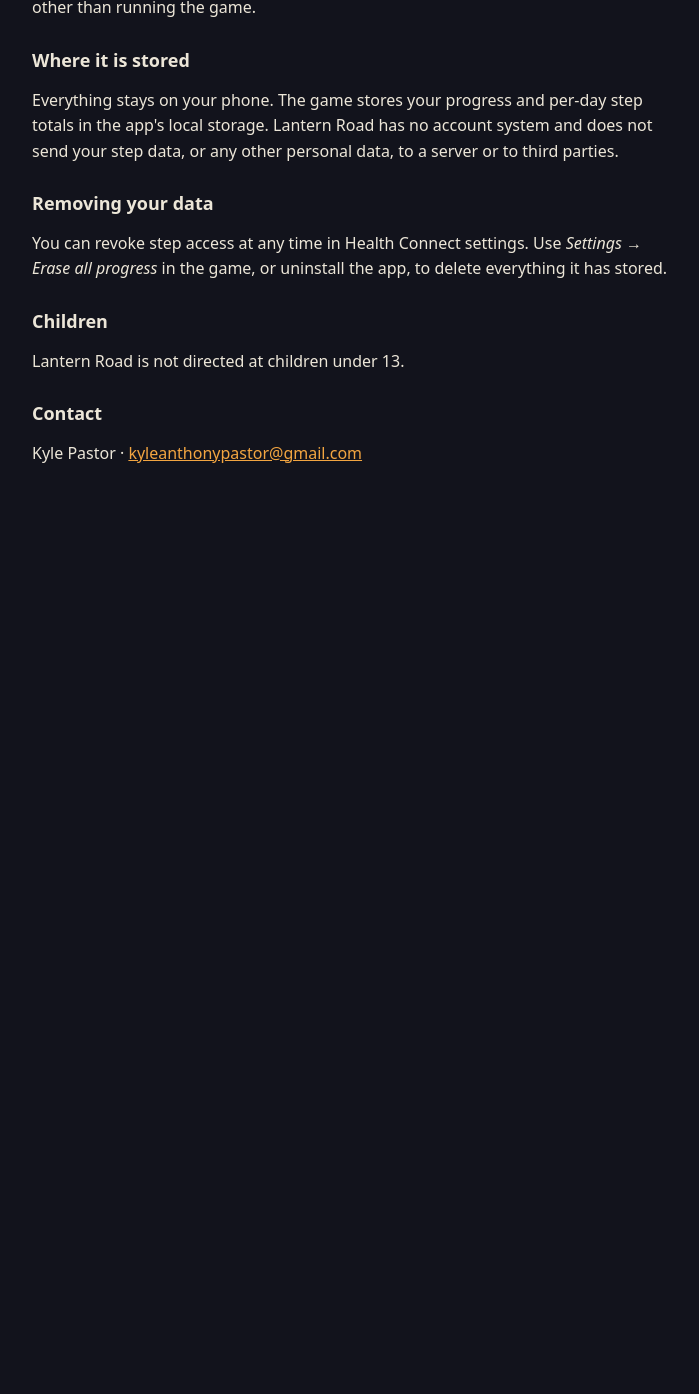
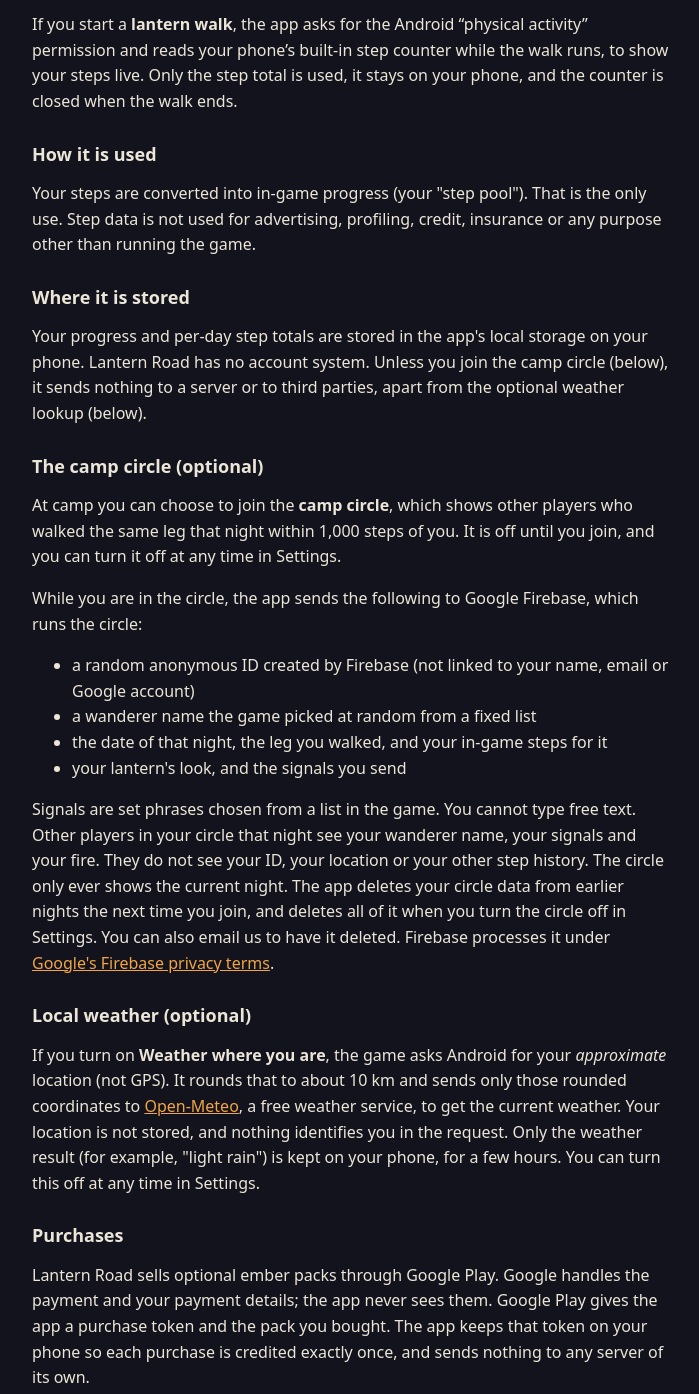
Before and after one commit to KAPastor/lantern-road, a plain HTML site: page privacypolicy.html in a window 1280 px wide. Shown: the part 406-1800 px from the top of the page, without its empty margins (288-987 px from the left). Before the commit the page ends 936 px from the top, so only its background shows below. Drawn offline with Linux system fonts and the light colour scheme.

Commit message:
Privacy policy: camp circle, local weather and purchases

```diff
--- a/privacypolicy.html
+++ b/privacypolicy.html
@@ -14,19 +14,37 @@
 <body>
 <main>
 <h1>Lantern Road privacy policy</h1>
-<p class="muted">Last updated: 7 November 2026</p>
+<p class="muted">Last updated 12 November 2026</p>
 
 <h2>What the app reads</h2>
 <p>With your permission, Lantern Road reads your <strong>step count</strong> from Health Connect on your Android phone. It reads no other health or fitness data, and it never writes data to Health Connect.</p>
+<p>If you turn on goal and creature alerts, the app also reads your step count in the background (about every 15 minutes) so it can notify you when you reach the day's goal or when a creature appears. You can turn this off in the game's Settings or by revoking background access in Health Connect.</p>
+<p>If you start a <strong>lantern walk</strong>, the app asks for the Android “physical activity” permission and reads your phone’s built-in step counter while the walk runs, to show your steps live. Only the step total is used, it stays on your phone, and the counter is closed when the walk ends.</p>
 
 <h2>How it is used</h2>
 <p>Your steps are converted into in-game progress (your "step pool"). That is the only use. Step data is not used for advertising, profiling, credit, insurance or any purpose other than running the game.</p>
 
 <h2>Where it is stored</h2>
-<p>Everything stays on your phone. The game stores your progress and per-day step totals in the app's local storage. Lantern Road has no account system and does not send your step data, or any other personal data, to a server or to third parties.</p>
+<p>Your progress and per-day step totals are stored in the app's local storage on your phone. Lantern Road has no account system. Unless you join the camp circle (below), it sends nothing to a server or to third parties, apart from the optional weather lookup (below).</p>
 
+<h2>The camp circle (optional)</h2>
+<p>At camp you can choose to join the <strong>camp circle</strong>, which shows other players who walked the same leg that night within 1,000 steps of you. It is off until you join, and you can turn it off at any time in Settings.</p>
+<p>While you are in the circle, the app sends the following to Google Firebase, which runs the circle:</p>
+<ul>
+<li>a random anonymous ID created by Firebase (not linked to your name, email or Google account)</li>
+<li>a wanderer name the game picked at random from a fixed list</li>
+<li>the date of that night, the leg you walked, and your in-game steps for it</li>
+<li>your lantern's look, and the signals you send</li>
+</ul>
+<p>Signals are set phrases chosen from a list in the game. You cannot type free text. Other players in your circle that night see your wanderer name, your signals and your fire. They do not see your ID, your location or your other step history. The circle only ever shows the current night. The app deletes your circle data from earlier nights the next time you join, and deletes all of it when you turn the circle off in Settings. You can also email us to have it deleted. Firebase processes it under <a href="https://firebase.google.com/support/privacy">Google's Firebase privacy terms</a>.</p>
+
+<h2>Local weather (optional)</h2>
+<p>If you turn on <strong>Weather where you are</strong>, the game asks Android for your <em>approximate</em> location (not GPS). It rounds that to about 10 km and sends only those rounded coordinates to <a href="https://open-meteo.com/">Open-Meteo</a>, a free weather service, to get the current weather. Your location is not stored, and nothing identifies you in the request. Only the weather result (for example, "light rain") is kept on your phone, for a few hours. You can turn this off at any time in Settings.</p>
+
+<h2>Purchases</h2>
+<p>Lantern Road sells optional ember packs through Google Play. Google handles the payment and your payment details; the app never sees them. Google Play gives the app a purchase token and the pack you bought. The app keeps that token on your phone so each purchase is credited exactly once, and sends nothing to any server of its own.</p>
 <h2>Removing your data</h2>
-<p>You can revoke step access at any time in Health Connect settings. Use <em>Settings → Erase all progress</em> in the game, or uninstall the app, to delete everything it has stored.</p>
+<p>You can revoke step access at any time in Health Connect settings. Use <em>Settings → Erase all progress</em> in the game, or uninstall the app, to delete everything it has stored. Turning off the camp circle deletes the circle data you sent.</p>
 
 <h2>Children</h2>
 <p>Lantern Road is not directed at children under 13.</p>
```
